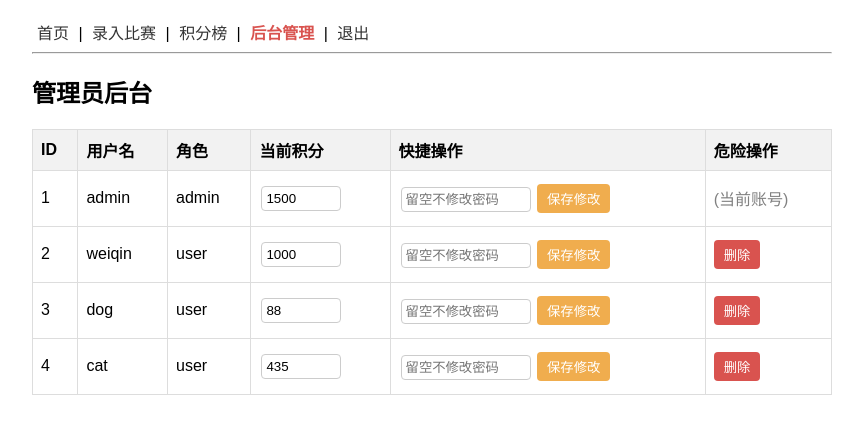
After one commit to weiqin06/PrivateTTServer, a Flask app: page /admin in a window 1280 px wide. The commit adds this page. Shown: the top 434 px of the page, without its empty margins (208-1071 px from the left). Run offline with Flask 3, Linux system fonts and the light colour scheme; a user stored in the database is signed in; data comes from the database, SQL or seed files in the repository; both versions use the stored data as it was after the commit.

Commit message:
add major functions

```diff
--- a/app.py
+++ b/app.py
@@ -1,5 +1,6 @@
 
-from flask import Flask, render_template, request, redirect, session, url_for
+import math
+from flask import Flask, render_template, request, redirect, session, url_for, flash
 import sqlite3
 from werkzeug.security import generate_password_hash, check_password_hash
 from datetime import datetime
@@ -8,14 +9,30 @@ app = Flask(__name__)
 app.secret_key = "pingpong_secret"
 
 def get_db():
-    return sqlite3.connect("pingpong.db")
+    conn = sqlite3.connect("pingpong.db")
+    conn.row_factory = sqlite3.Row
+    return conn
 
 def login_required():
     return "user_id" in session
 
+# --- ELO 算法核心逻辑 ---
+def calculate_elo(rating_a, rating_b, actual_score_a, k=32):
+    # expected_a 是 A 对 B 的胜率期望
+    expected_a = 1 / (1 + 10 ** ((rating_b - rating_a) / 400))
+    new_rating_a = rating_a + k * (actual_score_a - expected_a)
+    return int(new_rating_a - rating_a)
+
 @app.context_processor
 def inject_user():
-    return dict(logged_in=("user_id" in session))
+    is_logged_in = "user_id" in session
+    is_admin = False
+    if is_logged_in:
+        db = get_db()
+        user = db.execute("SELECT role FROM users WHERE id=?", (session["user_id"],)).fetchone()
+        if user and user["role"] == "admin":
+            is_admin = True
+    return dict(logged_in=is_logged_in, is_admin=is_admin)
 
 @app.route("/")
 def index():
@@ -23,13 +40,13 @@ def index():
         return redirect("/login")
 
     db = get_db()
-    cur = db.cursor()
-    cur.execute("SELECT rating FROM users WHERE id=?", (session["user_id"],))
-    rating = cur.fetchone()[0]
+    cur = db.execute("SELECT rating FROM users WHERE id=?", (session["user_id"],))
+    row = cur.fetchone()
+    if not row: return redirect("/logout")
+    rating = row["rating"]
 
-    cur.execute("SELECT opponent,result,delta,created_at FROM matches WHERE user_id=? ORDER BY created_at DESC",
-                (session["user_id"],))
-    matches = cur.fetchall()
+    matches = db.execute("SELECT opponent, result, delta, created_at, score FROM matches WHERE user_id=? ORDER BY created_at DESC",
+                (session["user_id"],)).fetchall()
 
     if rating == 0:
         return render_template("choose_level.html")
@@ -48,36 +65,120 @@ def match():
     if not login_required():
         return redirect("/login")
 
+    db = get_db()
+
     if request.method == "POST":
-        opponent = request.form["opponent"]
-        result = request.form["result"]
-        delta = 20 if result == "win" else -15
+        opponent_id = request.form["opponent_id"]
+        my_score = int(request.form["my_score"])
+        op_score = int(request.form["op_score"])
 
-        db = get_db()
+        # 判断胜负
+        if my_score > op_score:
+            result = "win"
+            actual_score = 1
+        else:
+            result = "lose"
+            actual_score = 0
+
+        score_str = f"{my_score}:{op_score}"
+
+        # 获取双方数据
+        me = db.execute("SELECT username, rating FROM users WHERE id=?", (session["user_id"],)).fetchone()
+        opponent = db.execute("SELECT username, rating FROM users WHERE id=?", (opponent_id,)).fetchone()
+
+        # 计算 ELO
+        delta = calculate_elo(me["rating"], opponent["rating"], actual_score)
+
+        # 更新积分 (我方)
+        db.execute("UPDATE users SET rating = rating + ? WHERE id=?", (delta, session["user_id"]))
+        # 更新积分 (对手)
+        db.execute("UPDATE users SET rating = rating - ? WHERE id=?", (delta, opponent_id))
+
+        # 记录比赛 (我方视角)
         db.execute(
-            "INSERT INTO matches(user_id,opponent,result,delta) VALUES (?,?,?,?)",
-            (session["user_id"], opponent, result, delta)
+            "INSERT INTO matches(user_id, opponent, result, delta, score) VALUES (?,?,?,?,?)",
+            (session["user_id"], opponent["username"], result, delta, score_str)
         )
+
+        # 记录比赛 (对手视角 - 镜像记录)
+        op_result = "win" if result == "lose" else "lose"
+        op_score_str = f"{op_score}:{my_score}"
         db.execute(
-            "UPDATE users SET rating = rating + ? WHERE id=?",
-            (delta, session["user_id"])
+            "INSERT INTO matches(user_id, opponent, result, delta, score) VALUES (?,?,?,?,?)",
+            (opponent_id, me["username"], op_result, -delta, op_score_str)
         )
+
         db.commit()
         return redirect("/")
 
-    return render_template("match.html")
+    # GET: 获取除了自己以外的用户
+    users = db.execute("SELECT id, username, rating FROM users WHERE id != ? ORDER BY username", (session["user_id"],)).fetchall()
+    return render_template("match.html", opponents=users)
+
+@app.route("/admin")
+def admin():
+    if not login_required(): return redirect("/login")
+
+    db = get_db()
+    user = db.execute("SELECT role FROM users WHERE id=?", (session["user_id"],)).fetchone()
+    if user["role"] != "admin":
+        return "<h1>403 Forbidden</h1><p>You are not an administrator.</p>", 403
+
+    all_users = db.execute("SELECT * FROM users ORDER BY id").fetchall()
+    return render_template("admin.html", users=all_users)
+# --- 管理员功能路由 ---
+
+@app.route("/admin/delete_user/<int:user_id>", methods=["POST"])
+def admin_delete_user(user_id):
+    if not login_required(): return redirect("/login")
+    db = get_db()
+    # 鉴权
+    admin = db.execute("SELECT role FROM users WHERE id=?", (session["user_id"],)).fetchone()
+    if not admin or admin["role"] != "admin": return "Unauthorized", 403
+
+    # 防止删除自己
+    if user_id == session["user_id"]:
+        return "Cannot delete yourself", 400
+
+    db.execute("DELETE FROM users WHERE id=?", (user_id,))
+    db.execute("DELETE FROM matches WHERE user_id=?", (user_id,))
+    db.commit()
+    return redirect("/admin")
+
+@app.route("/admin/update_user/<int:user_id>", methods=["POST"])
+def admin_update_user(user_id):
+    if not login_required(): return redirect("/login")
+    db = get_db()
+    admin = db.execute("SELECT role FROM users WHERE id=?", (session["user_id"],)).fetchone()
+    if not admin or admin["role"] != "admin": return "Unauthorized", 403
+
+    new_rating = request.form.get("rating")
+    new_password = request.form.get("password")
+
+    if new_rating:
+        db.execute("UPDATE users SET rating=? WHERE id=?", (new_rating, user_id))
+
+    if new_password and len(new_password) > 0:
+        hash_pw = generate_password_hash(new_password)
+        db.execute("UPDATE users SET password_hash=? WHERE id=?", (hash_pw, user_id))
+
+    db.commit()
+    return redirect("/admin")
 
 @app.route("/register", methods=["GET","POST"])
 def register():
     if request.method == "POST":
         db = get_db()
-        db.execute(
-            "INSERT INTO users(username,password_hash,role) VALUES (?,?,?)",
-            (request.form["username"],
-             generate_password_hash(request.form["password"]),
-             "user")
-        )
-        db.commit()
+        try:
+            db.execute(
+                "INSERT INTO users(username,password_hash,role) VALUES (?,?,?)",
+                (request.form["username"],
+                 generate_password_hash(request.form["password"]),
+                 "user")
+            )
+            db.commit()
+        except sqlite3.IntegrityError:
+            return "Username already exists"
         return redirect("/login")
     return render_template("register.html")
 
@@ -85,12 +186,10 @@ def register():
 def login():
     if request.method == "POST":
         db = get_db()
-        cur = db.cursor()
-        cur.execute("SELECT id,password_hash FROM users WHERE username=?",
-                    (request.form["username"],))
-        u = cur.fetchone()
-        if u and check_password_hash(u[1], request.form["password"]):
-            session["user_id"] = u[0]
+        u = db.execute("SELECT id,password_hash FROM users WHERE username=?",
+                    (request.form["username"],)).fetchone()
+        if u and check_password_hash(u["password_hash"], request.form["password"]):
+            session["user_id"] = u["id"]
             return redirect("/")
     return render_template("login.html")
 
@@ -105,4 +204,5 @@ def logout():
     session.clear()
     return redirect("/login")
 
-app.run(debug=True)
+if __name__ == "__main__":
+    app.run(debug=True)
--- /dev/null
+++ b/templates/admin.html
@@ -0,0 +1,48 @@
+{% extends 'base.html' %}
+{% block content %}
+<h2>管理员后台</h2>
+<table>
+    <thead>
+        <tr>
+            <th>ID</th>
+            <th>用户名</th>
+            <th>角色</th>
+            <th>当前积分</th>
+            <th>快捷操作</th>
+            <th>危险操作</th>
+        </tr>
+    </thead>
+    <tbody>
+        {% for u in users %}
+        <tr>
+            <td>{{ u.id }}</td>
+            <td>{{ u.username }}</td>
+            <td>{{ u.role }}</td>
+            <form action="/admin/update_user/{{ u.id }}" method="post">
+                <td>
+                    <input type="number" name="rating" value="{{ u.rating }}" style="width: 70px;">
+                </td>
+                <td>
+                    <input type="text" name="password" placeholder="留空不修改密码" style="width: 120px;">
+                    <button type="submit" style="background-color: #f0ad4e; color: white; border: none; cursor: pointer;">保存修改</button>
+                </td>
+            </form>
+            <td>
+                {% if u.id != session['user_id'] %}
+                <form action="/admin/delete_user/{{ u.id }}" method="post" onsubmit="return confirm('确定要删除该用户及其所有比赛记录吗？');" style="display:inline;">
+                    <button type="submit" style="background-color: #d9534f; color: white; border: none; cursor: pointer;">删除</button>
+                </form>
+                {% else %}
+                <span style="color: gray;">(当前账号)</span>
+                {% endif %}
+            </td>
+        </tr>
+        {% endfor %}
+    </tbody>
+</table>
+
+<style>
+    input { padding: 4px; margin: 2px; border: 1px solid #ccc; border-radius: 4px; }
+    button { padding: 5px 10px; border-radius: 4px; }
+</style>
+{% endblock %}
--- a/templates/base.html
+++ b/templates/base.html
@@ -1,11 +1,28 @@
 
 <!DOCTYPE html>
 <html>
+<head>
+<meta charset="UTF-8">
+<meta name="viewport" content="width=device-width, initial-scale=1.0">
+<title>PingPong Server</title>
+<style>
+    body { font-family: sans-serif; padding: 20px; max-width: 800px; margin: 0 auto; }
+    nav a { text-decoration: none; margin: 0 5px; color: #333; }
+    nav a:hover { text-decoration: underline; color: blue; }
+    table { width: 100%; border-collapse: collapse; margin-top: 10px; }
+    th, td { border: 1px solid #ddd; padding: 8px; text-align: left; }
+    th { background-color: #f2f2f2; }
+    input, select, button { padding: 8px; margin: 5px 0; }
+</style>
+</head>
 <body>
 <nav>
  <a href="/">首页</a> |
  <a href="/match">录入比赛</a> |
  <a href="/rank">积分榜</a> |
+ {% if is_admin %}
+ <a href="/admin" style="color: #d9534f; font-weight: bold;">后台管理</a> |
+ {% endif %}
  {% if not logged_in %}
  <a href="/login">登录</a> |
  <a href="/register">注册</a>
--- a/templates/choose_level.html
+++ b/templates/choose_level.html
@@ -1 +1,2 @@
-{% extends 'base.html' %}{% block content %}<h2>选择级别</h2><form method=post action=/choose_level><button name=level value=beginner>初级 500</button><button name=level value=intermediate>中级 1000</button><button name=level value=advanced>高级 1500</button></form>{% endblock %}
+
+{% extends 'base.html' %}{% block content %}<h2>欢迎！请选择你的初始水平</h2><form method=post action=/choose_level><button name=level value=beginner>🏓 初级 (500分)</button><br><button name=level value=intermediate>🏓 中级 (1000分)</button><br><button name=level value=advanced>🏓 高级 (1500分)</button></form>{% endblock %}
--- a/templates/login.html
+++ b/templates/login.html
@@ -1 +1,2 @@
-{% extends 'base.html' %}{% block content %}<h2>登录</h2><form method=post><input name=username placeholder=用户名><input name=password type=password placeholder=密码><button>登录</button></form>{% endblock %}
+
+{% extends 'base.html' %}{% block content %}<h2>用户登录</h2><form method=post><input name=username placeholder=用户名 required><br><input name=password type=password placeholder=密码 required><br><button>登录</button></form>{% endblock %}
--- a/templates/rank.html
+++ b/templates/rank.html
@@ -1 +1,2 @@
-{% extends 'base.html' %}{% block content %}<h2>积分榜</h2><ol>{% for u in users %}<li>{{u[0]}} - {{u[1]}}</li>{% endfor %}</ol>{% endblock %}
+
+{% extends 'base.html' %}{% block content %}<h2>🏆 积分排行榜</h2><ol>{% for u in users %}<li><strong>{{u['username']}}</strong> - {{u['rating']}} 分</li>{% endfor %}</ol>{% endblock %}
--- a/templates/register.html
+++ b/templates/register.html
@@ -1 +1,2 @@
-{% extends 'base.html' %}{% block content %}<h2>注册</h2><form method=post><input name=username placeholder=用户名><input name=password type=password placeholder=密码><button>注册</button></form>{% endblock %}
+
+{% extends 'base.html' %}{% block content %}<h2>注册新用户</h2><form method=post><input name=username placeholder=用户名 required><br><input name=password type=password placeholder=密码 required><br><button>注册</button></form>{% endblock %}
```
Also changed, not shown: init_db.py (added, +47 -0 lines), templates/dashboard.html (+34 -1 lines), templates/match.html (+27 -1 lines), pingpong.db.
